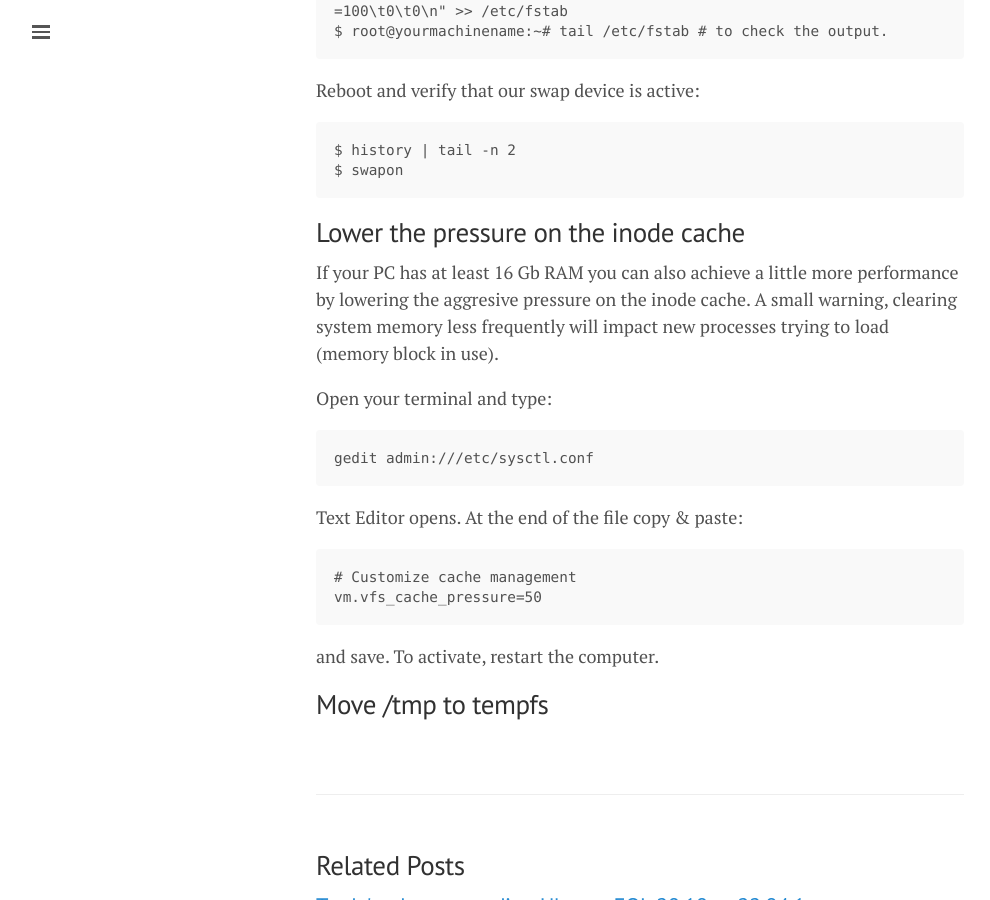
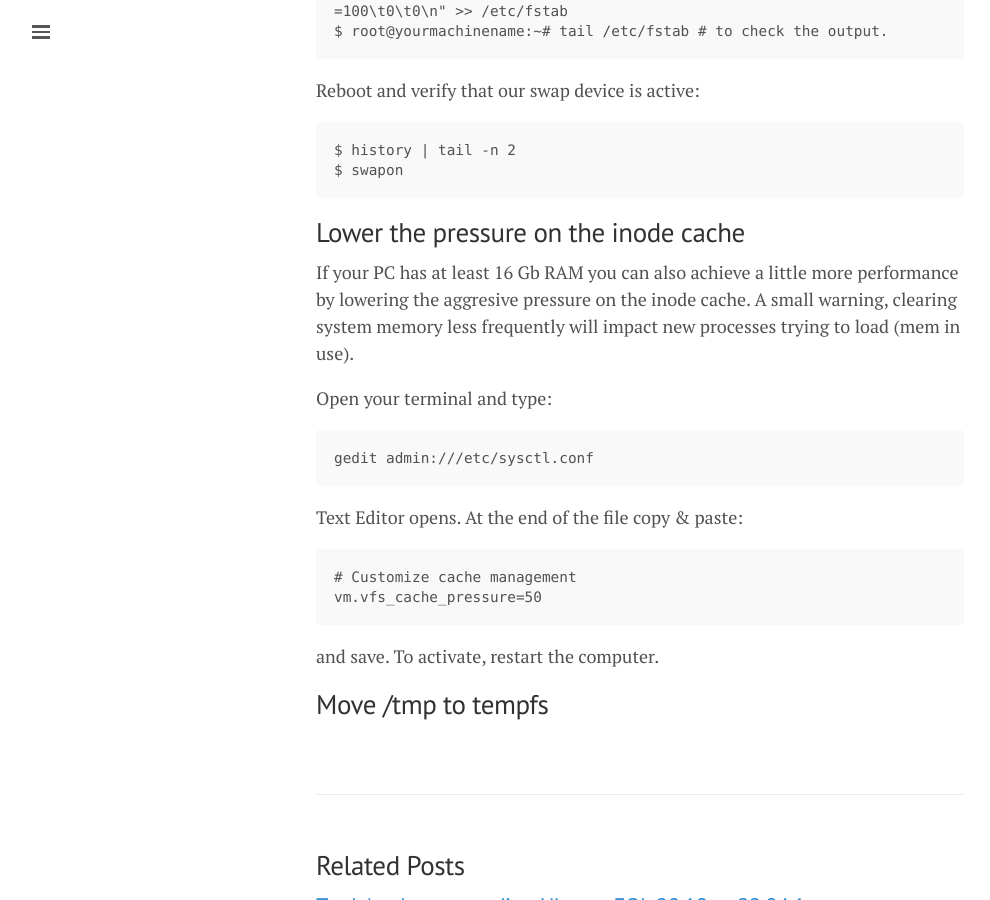
Before and after one commit to lgeurts/lgeurts.github.io, a Jekyll site: the page built from _posts/2022-10-03-optimizing-ubuntu-22.04.1-jammy-jellyfish.md, in a window 1280 px wide and 900 px high, scrolled down 2776 px. Shown: the whole window, without its empty margins (0-990 px from the left). Built offline with Jekyll 4.4.1, drawn with Linux system fonts in a browser that asks for light colours; nearby versions of some CDN libraries; comment, search, counter and statistics services are not loaded.

Commit message:
Update 2022-10-03-optimizing-ubuntu-22.04.1-jammy-jellyfish.md

````diff
--- a/_posts/2022-10-03-optimizing-ubuntu-22.04.1-jammy-jellyfish.md
+++ b/_posts/2022-10-03-optimizing-ubuntu-22.04.1-jammy-jellyfish.md
@@ -92,7 +92,7 @@
 
 ## Lower the pressure on the inode cache
 
-If your PC has at least 16 Gb RAM you can also achieve a little more performance by lowering the aggresive pressure on the inode cache. A small warning, clearing system memory less frequently will impact new processes trying to load (memory block in use).
+If your PC has at least 16 Gb RAM you can also achieve a little more performance by lowering the aggresive pressure on the inode cache. A small warning, clearing system memory less frequently will impact new processes trying to load (mem in use).
 
 Open your terminal and type:
 ```
````
